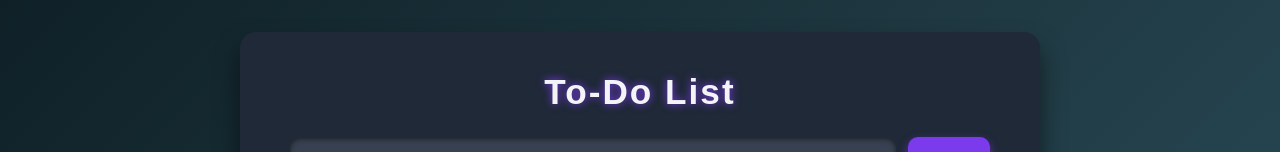
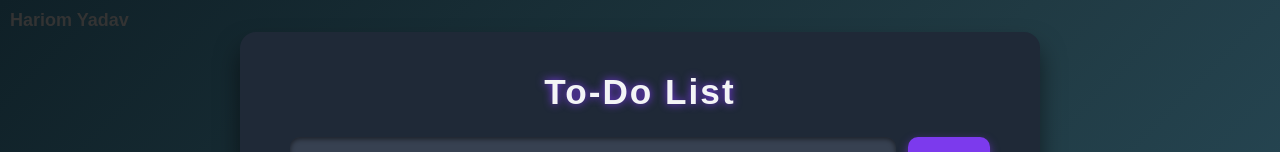
Before and after one commit to Hariom1729/todo_list, a plain HTML site: page index.html in a window 1280 px wide. Shown: the top 152 px of the page. Drawn offline with Linux system fonts and the light colour scheme.

Commit message:
I add my name on the top left corner and also i put a link of my portfolio on the name

```diff
--- a/index.html
+++ b/index.html
@@ -7,7 +7,7 @@
 <link rel="stylesheet" href="styles.css" />
 </head>
 <body>
-
+ <a href="https://hariomprofile.netlify.app/" class="top-left-name">Hariom Yadav</a>
 <div class="todo-container">
   <h1>To-Do List</h1>
   <div class="input-group">
--- a/styles.css
+++ b/styles.css
@@ -169,3 +169,18 @@ input.edit-input {
 input.edit-input:focus {
   border-color: #9333ea;
 }
+
+
+.top-left-name {
+    position: absolute;
+    top: 10px;
+    left: 10px;
+    font-size: 18px;
+    text-decoration: none;
+    color: #333;
+    font-weight: bold;
+}
+
+.top-left-name:hover {
+    color: #007BFF; /* optional hover effect */
+}
```
